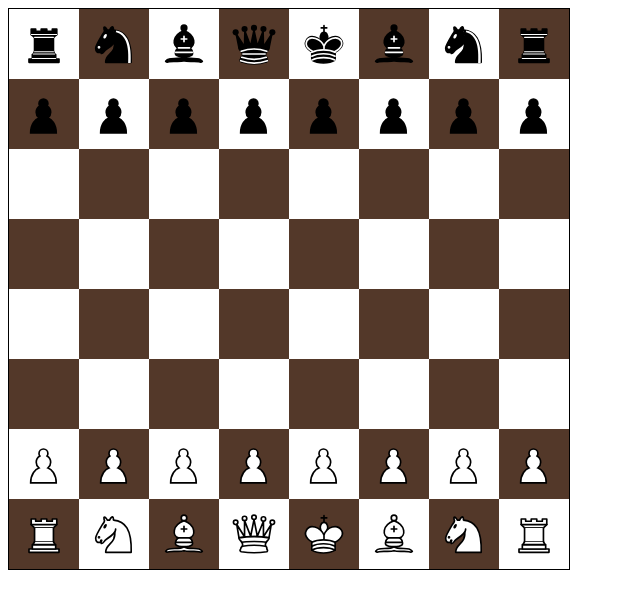
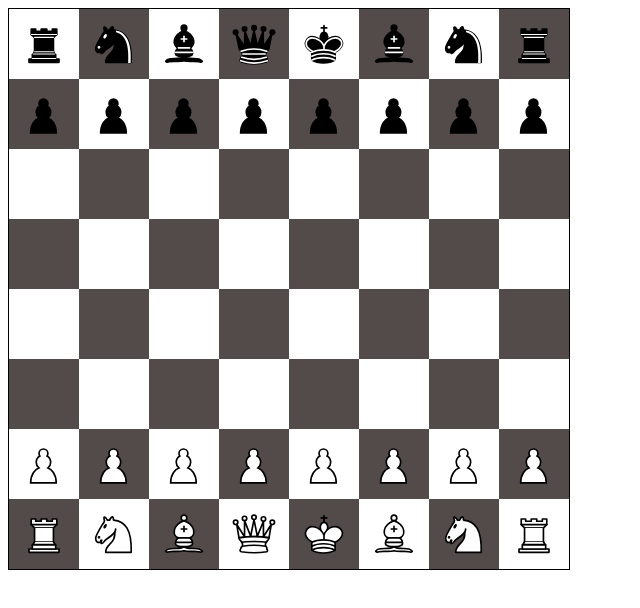
Before and after one commit to sloganzz/sloganzz.github.io, a plain HTML site: page chess/chess.html in a window 1280 px wide. Shown: the whole page, without its empty margins (0-640 px from the left). Drawn offline with Linux system fonts and the light colour scheme.

Commit message:
Update chess.html

```diff
--- a/chess/chess.html
+++ b/chess/chess.html
@@ -1,3 +1,4 @@
+
 
 <!DOCTYPE html>
 <html lang="en">
@@ -10,7 +11,7 @@
     .boardRow {display: flex;}
     .boardRow img{width: 50px; height: 50px; margin: 10px;}
     .boardWhiteSide{ height: 70px; width: 70px; max-width: 70px; max-height: 70px;}
-    .boardBlackSide{background-color: #533829;}
+    .boardBlackSide{background-color: #524B4A;}
     </style>
 </head>
 <body>
```
